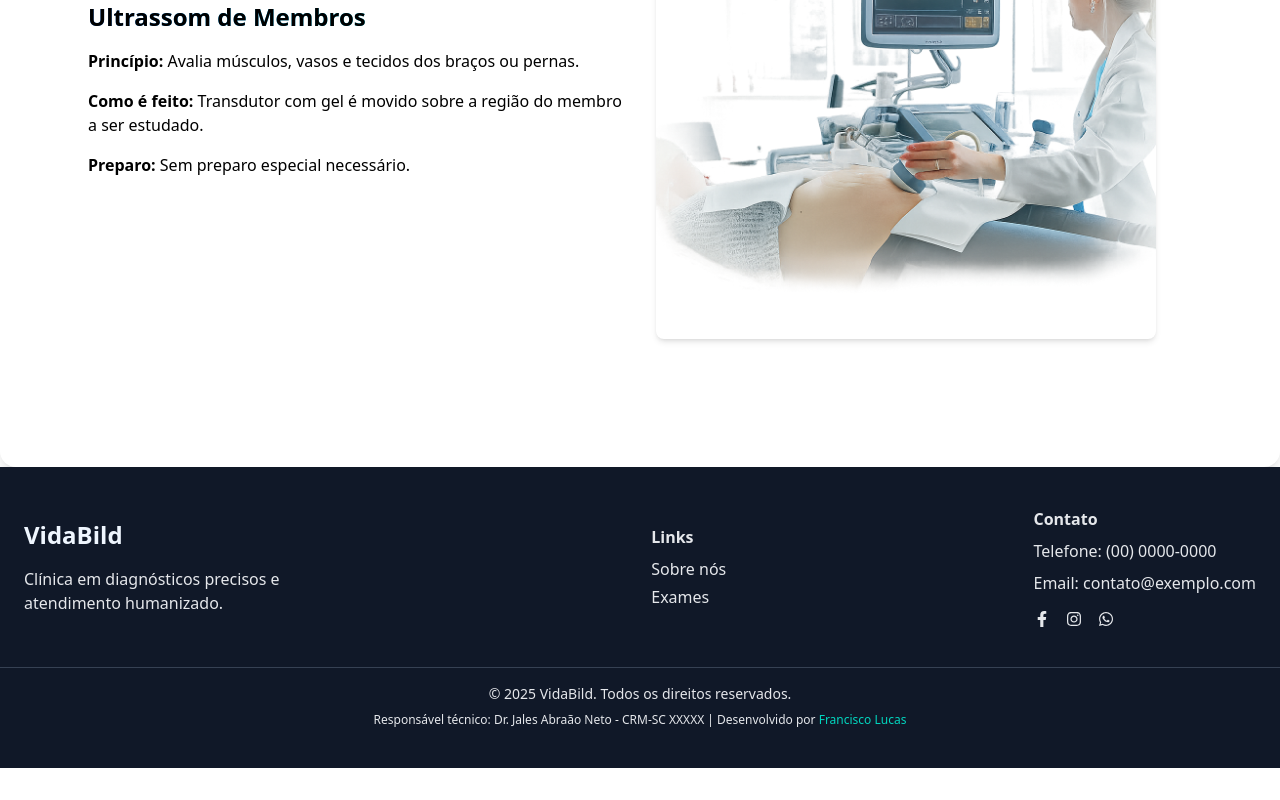
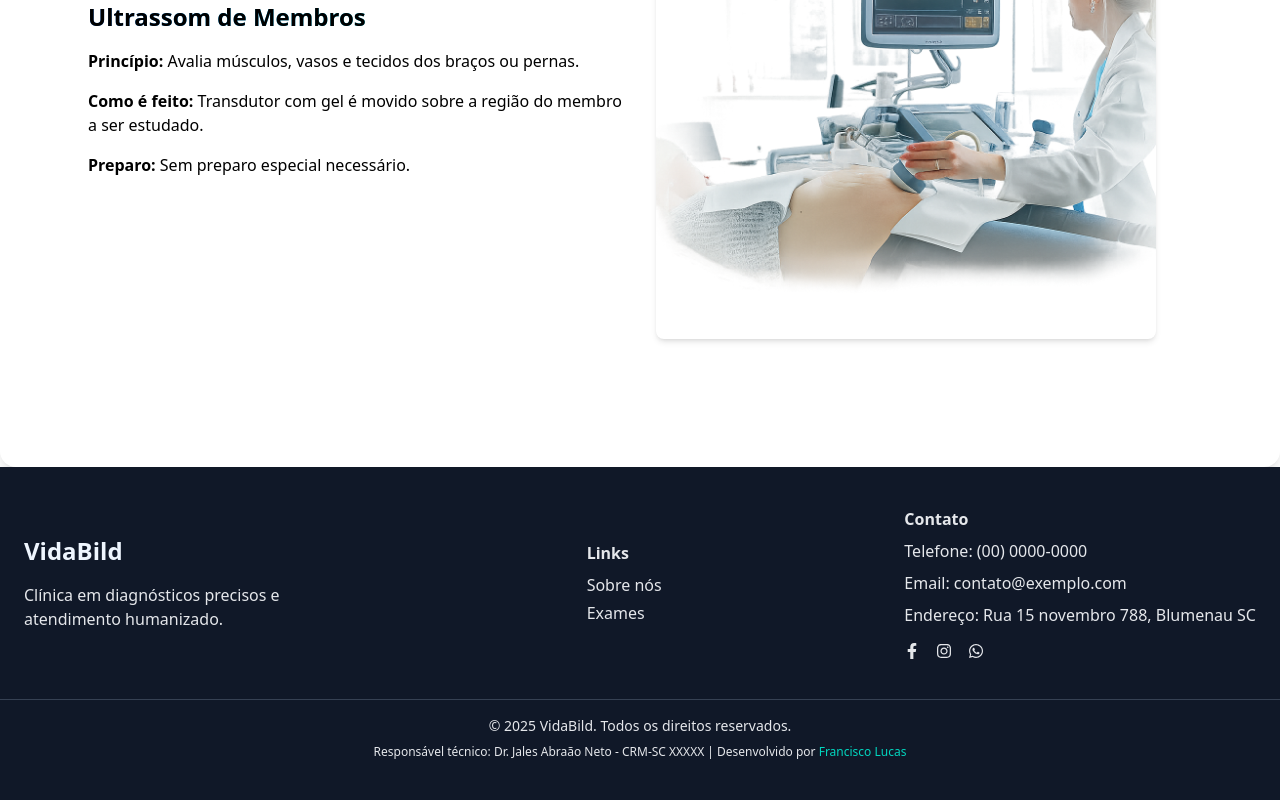
Before and after one commit to jales-neto/jales-neto.github.io, a Next.js app in the folder src/: page / in a window 1280 px wide. Shown: the part 3802-4602 px from the top of the page. Before the commit the page ends 4570 px from the top, so only its background shows below. Built offline with nearby package versions, Linux system fonts and the light colour scheme.

Commit message:
update: footer with address

```diff
--- a/src/src/app/components/Footer.tsx
+++ b/src/src/app/components/Footer.tsx
@@ -16,6 +16,7 @@ import {
   FOOTER_COPYRIGHT_PREFIX,
   FOOTER_RESPONSIBLE_TECH,
   FOOTER_DEVELOPER,
+  FOOTER_ADDRESS,
   getWhatsappContactUrl,
 } from "../constants/constants";
 
@@ -69,6 +70,7 @@ const Footer: React.FC = () => {
           </h2>
           <p className={`${colors.footerText}`}>{FOOTER_PHONE}</p>
           <p className={`${colors.footerText}`}>{FOOTER_EMAIL}</p>
+          <p className={`${colors.footerText}`}>{FOOTER_ADDRESS}</p>
           <div className="flex gap-4 mt-2 text-gray-200">
             <a href="#" className={`${colors.footerLinkHover}`}>
               <FaFacebookF />
--- a/src/src/app/constants/constants.ts
+++ b/src/src/app/constants/constants.ts
@@ -99,6 +99,7 @@ export const FOOTER_COPYRIGHT_PREFIX = "Todos os direitos reservados.";
 export const FOOTER_RESPONSIBLE_TECH =
   "Responsável técnico: Dr. Jales Abraão Neto - CRM-SC XXXXX |";
 export const FOOTER_DEVELOPER = "Francisco Lucas";
+export const FOOTER_ADDRESS = "Endereço: Rua 15 novembro 788, Blumenau SC";
 
 export const ABOUT_SECTION_MISSION = "Nossa Missão";
 export const ABOUT_SECTION_VALUES = "Nossos Valores";
```
